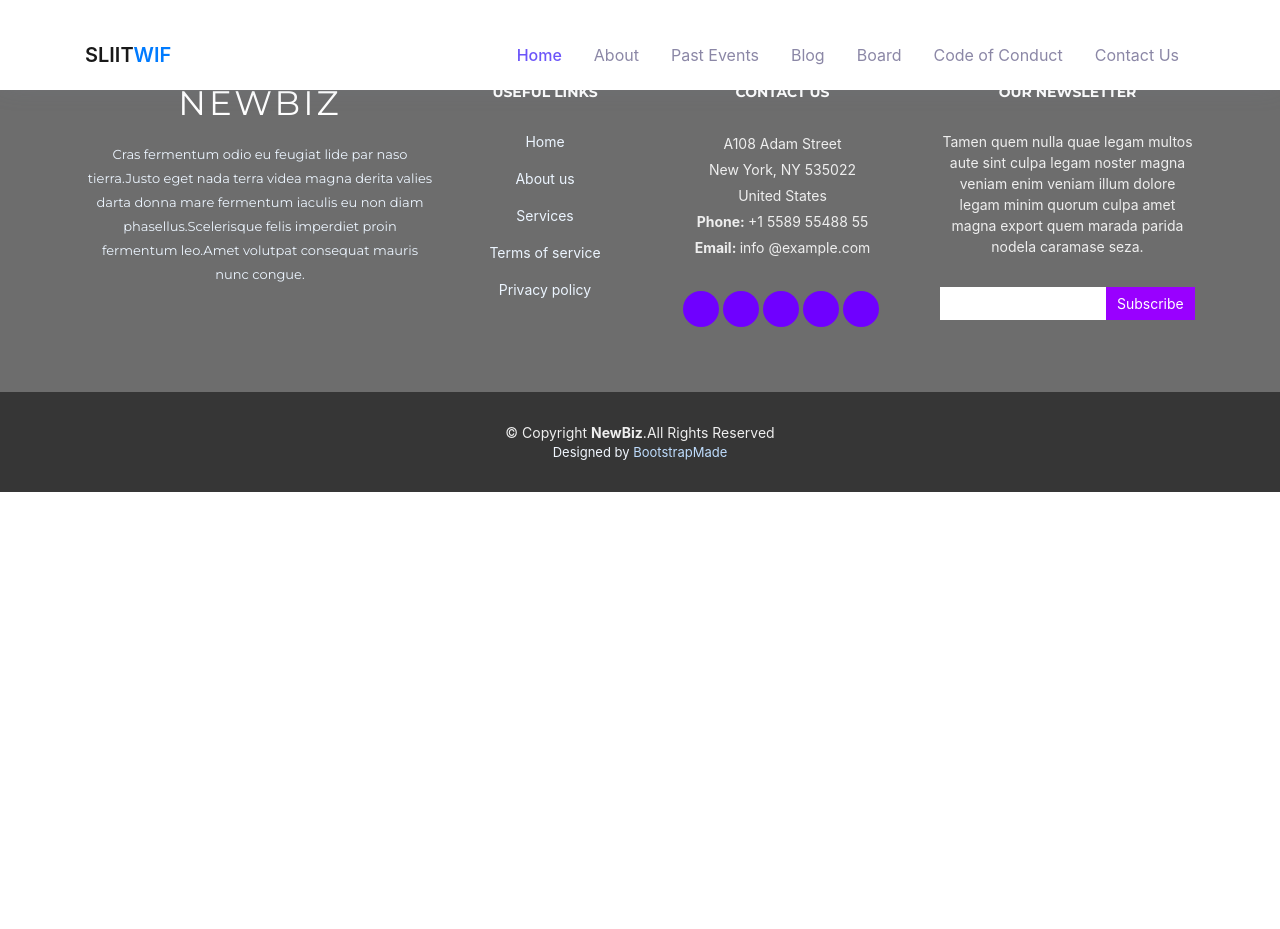
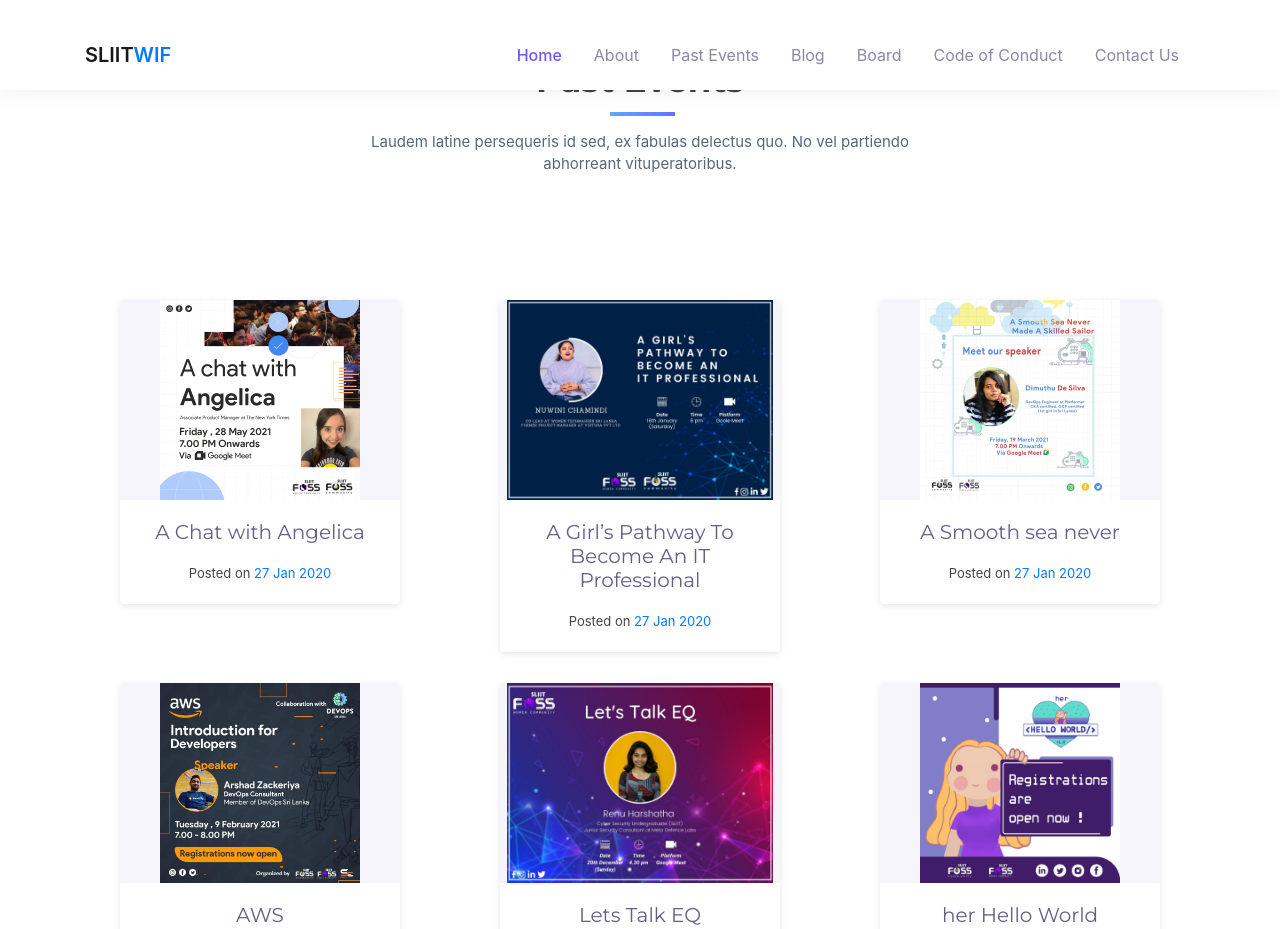
Before and after one commit to sliitwomeninfoss/sliitwomeninfoss.github.io, a React (Create React App) app: page /past-events in a window 1280 px wide. Shown: the top 929 px of the page. Before the commit the page ends 800 px from the top, so only its background shows below. Built offline with nearby package versions, Linux system fonts and the light colour scheme; some icons are missing.

Commit message:
Past events changes

```diff
--- a/public/css/style.css
+++ b/public/css/style.css
@@ -180,6 +180,7 @@ h6 {
     /* Deep Drop Down */
 }
 
+
 .navbar {
   min-height: 70px;
 }
@@ -197,7 +198,7 @@ h6 {
   top: 0;
   left: 0;
   width: 100%;
-    animation: navTransition 0.5s ease;
+  animation: navTransition .5s ease;
   box-shadow: 0 2px 6px rgba(100, 95, 136, 0.15);
   z-index: 1080;
 }
@@ -224,7 +225,7 @@ h6 {
 }
 
 .navbar-nav .nav-link {
-    transition: all 0.2s ease;
+  transition: all .2s ease;
 }
 
 .navbar-nav .btn {
@@ -235,9 +236,8 @@ h6 {
   color: rgba(100, 95, 136, 0.75);
 }
 
-.navbar-light .navbar-nav .nav-link:hover,
-.navbar-light .navbar-nav .nav-link:focus {
-    color: #645f88;
+.navbar-light .navbar-nav .nav-link:hover, .navbar-light .navbar-nav .nav-link:focus {
+  color: #645F88;
 }
 
 .navbar-light .navbar-nav .show > .nav-link,
@@ -245,8 +245,9 @@ h6 {
 .navbar-light .navbar-nav .nav-link.show,
 .navbar-light .navbar-nav .nav-link.active {
   font-weight: 500;
-    color: #6c55f9;
-}
+  color: #6C55F9;
+}
+
 
 @media (min-width: 576px) {
   .navbar-expand-sm .navbar-nav {
@@ -302,205 +303,6 @@ h6 {
   .navbar-expand-xl .navbar-nav {
     align-items: center;
   }
-}
-
-.main-nav,
-.main-nav * {
-    margin: 0;
-    padding: 0;
-    list-style: none;
-}
-
-.main-nav > ul > li {
-    position: relative;
-    white-space: nowrap;
-    float: left;
-}
-
-.main-nav a {
-    display: block;
-    position: relative;
-    color: #004289;
-    padding: 10px 15px;
-    transition: 0.3s;
-    font-size: 14px;
-    font-family: 'Montserrat', sans-serif;
-    font-weight: 500;
-}
-
-.main-nav a:hover,
-.main-nav .active > a,
-.main-nav li:hover > a {
-    color: #007bff;
-    text-decoration: none;
-}
-
-.main-nav .drop-down ul {
-    display: block;
-    position: absolute;
-    left: 0;
-    top: calc(100% + 30px);
-    z-index: 99;
-    opacity: 0;
-    visibility: hidden;
-    padding: 10px 0;
-    background: #fff;
-    box-shadow: 0px 0px 30px rgba(127, 137, 161, 0.25);
-    transition: ease all 0.3s;
-}
-
-.main-nav .drop-down:hover > ul {
-    opacity: 1;
-    top: 100%;
-    visibility: visible;
-}
-
-.main-nav .drop-down li {
-    min-width: 180px;
-    position: relative;
-}
-
-.main-nav .drop-down ul a {
-    padding: 10px 20px;
-    font-size: 13px;
-    color: #004289;
-}
-
-.main-nav .drop-down ul a:hover,
-.main-nav .drop-down ul .active > a,
-.main-nav .drop-down ul li:hover > a {
-    color: #007bff;
-}
-
-.main-nav .drop-down > a:after {
-    content: '\f107';
-    font-family: FontAwesome;
-    padding-left: 10px;
-}
-
-.main-nav .drop-down .drop-down ul {
-    top: 0;
-    left: calc(100% - 30px);
-}
-
-.main-nav .drop-down .drop-down:hover > ul {
-    opacity: 1;
-    top: 0;
-    left: 100%;
-}
-
-.main-nav .drop-down .drop-down > a {
-    padding-right: 35px;
-}
-
-.main-nav .drop-down .drop-down > a:after {
-    content: '\f105';
-    position: absolute;
-    right: 15px;
-}
-
-/* Mobile Navigation */
-.mobile-nav {
-    position: fixed;
-    top: 0;
-    bottom: 0;
-    z-index: 9999;
-    overflow-y: auto;
-    left: -260px;
-    width: 260px;
-    padding-top: 18px;
-    background: rgba(19, 39, 57, 0.8);
-    transition: 0.4s;
-}
-
-.mobile-nav * {
-    margin: 0;
-    padding: 0;
-    list-style: none;
-}
-
-.mobile-nav a {
-    display: block;
-    position: relative;
-    color: #fff;
-    padding: 10px 20px;
-    font-weight: 500;
-}
-
-.mobile-nav a:hover,
-.mobile-nav .active > a,
-.mobile-nav li:hover > a {
-    color: #74b5fc;
-    text-decoration: none;
-}
-
-.mobile-nav .drop-down > a:after {
-    content: '\f078';
-    font-family: FontAwesome;
-    padding-left: 10px;
-    position: absolute;
-    right: 15px;
-}
-
-.mobile-nav .active.drop-down > a:after {
-    content: '\f077';
-}
-
-.mobile-nav .drop-down > a {
-    padding-right: 35px;
-}
-
-.mobile-nav .drop-down ul {
-    display: none;
-    overflow: hidden;
-}
-
-.mobile-nav .drop-down li {
-    padding-left: 20px;
-}
-
-.mobile-nav-toggle {
-    position: fixed;
-    right: 0;
-    top: 0;
-    z-index: 9998;
-    border: 0;
-    background: none;
-    font-size: 24px;
-    transition: all 0.4s;
-    outline: none !important;
-    line-height: 1;
-    cursor: pointer;
-    text-align: right;
-}
-
-.mobile-nav-toggle i {
-    margin: 18px 18px 0 0;
-    color: #004289;
-}
-
-.mobile-nav-overly {
-    width: 100%;
-    height: 100%;
-    z-index: 9997;
-    top: 0;
-    left: 0;
-    position: fixed;
-    background: rgba(19, 39, 57, 0.8);
-    overflow: hidden;
-    display: none;
-}
-
-.mobile-nav-active {
-    overflow: hidden;
-}
-
-.mobile-nav-active .mobile-nav {
-    left: 0;
-}
-
-.mobile-nav-active .mobile-nav-toggle i {
-    color: #fff;
 }
 
 /*--------------------------------------------------------------
@@ -876,75 +678,49 @@ section {
     color: #fff;
 }
 
-#past-events.card {
-    background: #56008f;
-    border-color: #3e008f;
-    border-radius: 10px;
-    margin: 0 15px;
-    padding: 15px 0;
-    text-align: center;
-    color: #fff;
-    transition: 0.3s ease-in-out;
+.card-events {
+  display: block;
+  margin: 0 auto;
+  max-width: 280px;
+  border-radius: 4px;
+  box-shadow: 0 2px 6px rgba(100, 95, 136, 0.16);
+  overflow: hidden;
+}
+
+.card-events .header {
+  background-color: #F6F5FC;
+}
+
+.card-events .header .post-thumb {
+  position: relative;
+  display: block;
+  width: 100%;
+  height: 200px;
+  overflow: hidden;
+}
+
+.card-events .header .post-thumb img {
+  width: auto;
   height: 100%;
 }
 
-@media (max-width: 991px) {
-    #past-events.card {
-        margin: 0;
-    }
-}
-
-#past-events.card:hover {
-    background: #003b7a;
-    border-color: #003b7a;
-}
-
-#past-events.card i {
-    font-size: 48px;
-    padding-top: 15px;
-    color: #bfddfe;
-}
-
-#past-events.card h5 {
-    font-size: 22px;
-    font-weight: 600;
-}
-
-#past-events.card p {
-    font-size: 15px;
-    color: #d8eafe;
-}
-
-#past-events.card .readmore {
-    color: #fff;
-    font-weight: 600;
-    display: inline-block;
-    transition: 0.3s ease-in-out;
-    border-bottom: #00458f solid 2px;
-}
-
-#past-events.card .readmore:hover {
-    border-bottom: #fff solid 2px;
-}
-
-#past-events.counters {
-    padding-top: 40px;
-}
-
-#past-events.counters span {
-    font-family: 'Montserrat', sans-serif;
-    font-weight: bold;
-    font-size: 48px;
-    display: block;
-    color: #fff;
-}
-
-#past-events.counters p {
-    padding: 0;
-    margin: 0 0 20px 0;
-    font-family: 'Montserrat', sans-serif;
-    font-size: 14px;
-    color: #cce5ff;
+.card-events .body {
+  padding: 20px;
+}
+
+.card-events .post-title a {
+  color: #645F88;
+  transition: color .2s ease;
+}
+
+.card-events .post-title a:hover,
+.card-events .post-title a:focus {
+  color: #5641df;
+  text-decoration: none;
+}
+
+.card-events .post-date {
+  font-size: 13px;
 }
 
 /* Mascot Section
--- a/src/App.js
+++ b/src/App.js
@@ -3,6 +3,8 @@ import { BrowserRouter, Switch, Route } from 'react-router-dom'
 import NavBar from './components/common/navBar'
 import Home from './components/home'
 import AboutUs from './components/home/AboutUs'
+import PastEvents from './components/home/PastEvents'
+import ContactUs from './components/home/ContactUs'
 import CodeOfConduct from './components/home/CodeOfConduct'
 import Footer from './components/common/footer'
 import './App.css'
@@ -15,11 +17,9 @@ function App() {
                 <Switch>
                     <Route exact path="/" component={Home} />
                     <Route exact path="/about-us" component={AboutUs} />
-                    <Route
-                        exact
-                        path="/code-of-conduct"
-                        component={CodeOfConduct}
-                    />
+                    <Route exact path="/past-events" component={PastEvents} />
+                    <Route exact path="/contact-us" component={ContactUs} />
+                    <Route exact path="/code-of-conduct" component={CodeOfConduct}/>
                 </Switch>
             </BrowserRouter>
             <br />
--- a/src/components/common/navBar.jsx
+++ b/src/components/common/navBar.jsx
@@ -37,7 +37,7 @@ export default function NavBar() {
                                     </a>
                                 </li>
                                 <li class="nav-item">
-                                    <a class="nav-link" href="!#">
+                                    <a class="nav-link" href="/past-events">
                                         Past Events
                                     </a>
                                 </li>
@@ -63,7 +63,7 @@ export default function NavBar() {
                                     </a>
                                 </li>
                                 <li class="nav-item">
-                                    <a class="nav-link" href="!#">
+                                    <a class="nav-link" href="/contact-us">
                                         Contact Us
                                     </a>
                                 </li>
--- a/src/components/home/Mascot.jsx
+++ b/src/components/home/Mascot.jsx
@@ -6,7 +6,7 @@ export default function Mascot() {
                 <div className="container" data-aos="fade-up">
                     <div className="row">
                         <div class="row about-extra">
-                            <div class="col-lg-6" data-aos="fade-right">
+                            <div class="col-lg-6" data-aos="zoom-in-up">
                                 <img
                                     src="https://scontent.fcmb5-1.fna.fbcdn.net/v/t1.6435-9/241442991_267629348528158_4372134744305786979_n.jpg?_nc_cat=105&ccb=1-5&_nc_sid=8bfeb9&_nc_ohc=Wvwyc-RJzx8AX-EQLwS&_nc_ht=scontent.fcmb5-1.fna&oh=efee7b9363c9d9a91b055cae67592761&oe=617CD963"
                                     class="img-fluid"
--- a/src/components/home/PastEvents.jsx
+++ b/src/components/home/PastEvents.jsx
@@ -1,11 +1,16 @@
-import app1 from '../../assets/img/portfolio/app1.jpg'
+import angelica from '../../assets/img/events/A Chat With Angelicaa.jpg'
+import girls from '../../assets/img/events/A Girl’s Pathway To Become An IT Professional.jpg'
+import sea from '../../assets/img/events/A Smooth sea never .jpg'
+import aws from '../../assets/img/events/AWS.jpg'
+import talk from '../../assets/img/events/Lets Talk EQ.jpg'
+import hack from '../../assets/img/events/her_Hello World__ Registration Open.jpg'
 
 export default function PastEvents() {
 
     return (
         <div>
             <section id="past-events">
-                <div class="container" data-aos="fade-up">
+                <div class="container" data-aos="zoom-in">
                     <header class="section-header">
                         <h3>Past Events</h3>
                         <p>
@@ -15,75 +20,93 @@ export default function PastEvents() {
                         </p>
                     </header>
 
-                    <div class="row row-eq-height justify-content-center">
-                        <div class="col-lg-4 mb-4">
-                            <div
-                                class="card"
-                                data-aos="zoom-in"
-                                data-aos-delay="100"
-                            >
-                                <img class="fa fa-diamond" src={app1} alt="blog" />
-                                <div class="card-body">
-                                    <h5 class="card-title">
-                                        Past Event Title
-                                    </h5>
-                                    <p class="card-text">
-                                        Event description goes here.
-                                        Voluptates nihil et quis omnis et
-                                        eaque omnis sint aut. Ducimus
-                                        dolorum aspernatur.
-                                    </p>
-                                    <a href="!#" class="readmore">
-                                        Read more{' '}
-                                    </a>
+                    <div class="row mt-5">
+                        <div class="col-lg-4 py-3" data-aos='zoom-out-down'>
+                            <div class="card-events">
+                                <div class="header">
+                                    <div class="post-thumb">
+                                        <img src={angelica} alt="" />
+                                    </div>
+                                </div>
+                                <div class="body">
+                                    <h5 class="post-title"><a href="!#">A Chat with Angelica</a></h5>
+                                    <div class="post-date">Posted on <a href="!#">27 Jan 2020</a></div>
                                 </div>
                             </div>
                         </div>
 
-                        <div class="col-lg-4 mb-4">
-                            <div
-                                class="card"
-                                data-aos="zoom-in"
-                                data-aos-delay="200"
-                            >
-                                <i class="fa fa-language"></i>
-                                <div class="card-body">
-                                    <h5 class="card-title">
-                                        Voluptates dolores
-                                    </h5>
-                                    <p class="card-text">
-                                        Voluptates nihil et quis omnis et
-                                        eaque omnis sint aut. Ducimus
-                                        dolorum aspernatur.
-                                    </p>
-                                    <a href="!#" class="readmore">
-                                        Read more{' '}
-                                    </a>
+                        <div class="col-lg-4 py-3" data-aos='zoom-out-down'>
+                            <div class="card-events">
+                                <div class="header">
+                                    <div class="post-thumb">
+                                        <img src={girls} alt="" />
+                                    </div>
+                                </div>
+                                <div class="body">
+                                    <h5 class="post-title"><a href="!#">A Girl’s Pathway To Become An IT Professional</a></h5>
+                                    <div class="post-date">Posted on <a href="!#">27 Jan 2020</a></div>
                                 </div>
                             </div>
                         </div>
 
-                        <div class="col-lg-4 mb-4">
-                            <div
-                                class="card"
-                                data-aos="zoom-in"
-                                data-aos-delay="300"
-                            >
-                                <i class="fa fa-object-group"></i>
-                                <div class="card-body">
-                                    <h5 class="card-title">
-                                        Eum ut aspernatur
-                                    </h5>
-                                    <p class="card-text">
-                                        Autem quod nesciunt eos ea aut amet
-                                        laboriosam ab. Eos quis porro in non
-                                        nemo ex.{' '}
-                                    </p>
-                                    <a href="!#" class="readmore">
-                                        Read more{' '}
-                                    </a>
+                        <div class="col-lg-4 py-3" data-aos='zoom-out-down'>
+                            <div class="card-events">
+                                <div class="header">
+                                    <div class="post-thumb">
+                                        <img src={sea} alt="" />
+                                    </div>
+                                </div>
+                                <div class="body">
+                                    <h5 class="post-title"><a href="!#">A Smooth sea never</a></h5>
+                                    <div class="post-date">Posted on <a href="!#">27 Jan 2020</a></div>
                                 </div>
                             </div>
+                        </div>
+
+                        <div class="col-lg-4 py-3" data-aos='zoom-out-down'>
+                            <div class="card-events">
+                                <div class="header">
+                                    <div class="post-thumb">
+                                        <img src={aws} alt="" />
+                                    </div>
+                                </div>
+                                <div class="body">
+                                    <h5 class="post-title"><a href="!#">AWS</a></h5>
+                                    <div class="post-date">Posted on <a href="!#">27 Jan 2020</a></div>
+                                </div>
+                            </div>
+                        </div>
+
+                        <div class="col-lg-4 py-3" data-aos='zoom-out-down'>
+                            <div class="card-events">
+                                <div class="header">
+                                    <div class="post-thumb">
+                                        <img src={talk} alt="" />
+                                    </div>
+                                </div>
+                                <div class="body">
+                                    <h5 class="post-title"><a href="!#">Lets Talk EQ</a></h5>
+                                    <div class="post-date">Posted on <a href="!#">27 Jan 2020</a></div>
+                                </div>
+                            </div>
+                        </div>
+
+                        <div class="col-lg-4 py-3" data-aos='zoom-out-down'>
+                            <div class="card-events">
+                                <div class="header">
+                                    <div class="post-thumb">
+                                        <img src={hack} alt="" />
+                                    </div>
+                                </div>
+                                <div class="body">
+                                    <h5 class="post-title"><a href="!#">her Hello World Registration Open</a></h5>
+                                    <div class="post-date">Posted on <a href="!#">27 Jan 2020</a></div>
+                                </div>
+                            </div>
+                        </div>
+
+                        <div class="col-12 mt-4 text-center">
+                            <a href='/past-events' class="btn btn-primary">View More</a>
                         </div>
                     </div>
 
```
Also changed, not shown: src/components/home/ContactUs.jsx (+26 -2 lines), src/components/home/Hackathon.jsx (+3 -5 lines). Lines whose indentation alone changed are shown as unchanged.
